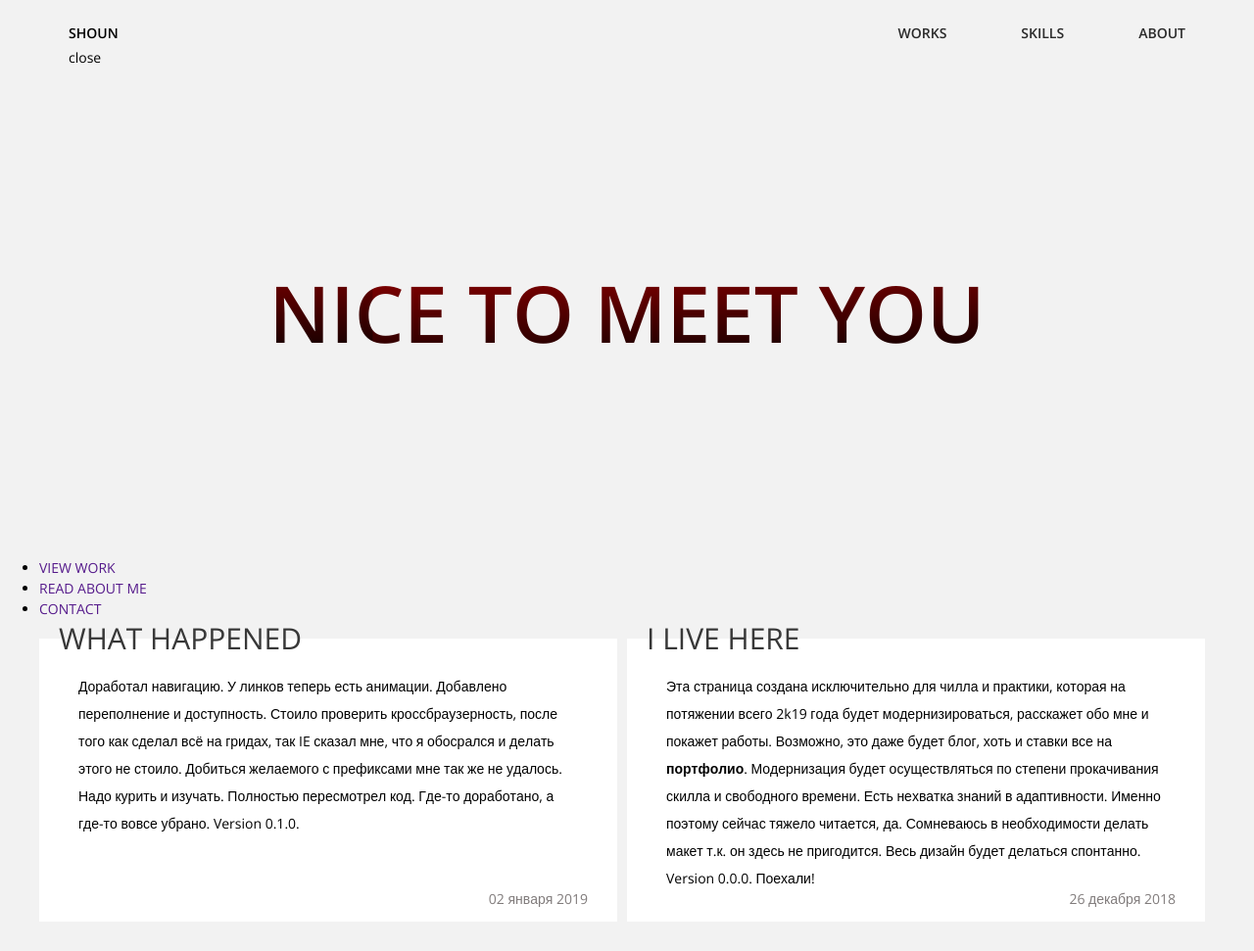
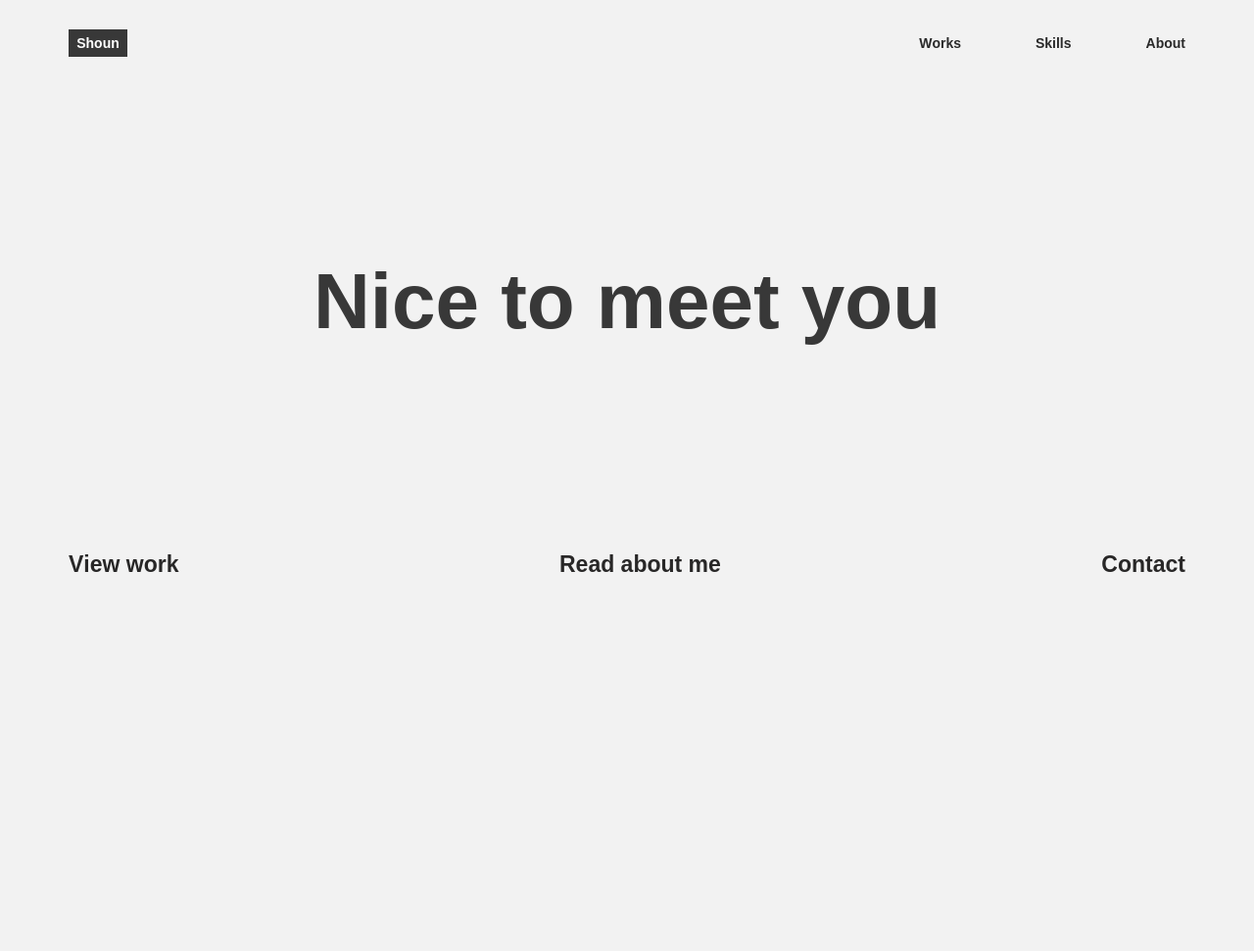
Before and after one commit to Shooouuun/shoun, a plain HTML site: page index.html in a window 1280 px wide. Shown: the whole page at 98% size. After the commit the page ends 800 px from the top, so only its background shows below. Drawn offline with nearby package versions, Linux system fonts and the light colour scheme; a web font is replaced by a local one.

Commit message:
Скрипты, внешняя, шрифты

```diff
--- a/css/style.css
+++ b/css/style.css
@@ -1,3 +1,44 @@
+@font-face {
+  font-family: "Gilroy";
+  src: url("../fonts/gilroyextrabold.woff") format("woff");
+  font-weight: 800;
+}
+
+@font-face {
+  font-family: "Gilroy";
+  src: url("../fonts/gilroylight.woff2") format("woff2"),
+       url("../fonts/gilroylight.woff") format("woff");
+  font-weight: 300;
+}
+
+@font-face {
+font-family: 'Circular Std Book';
+font-style: normal;
+font-weight: normal;
+src: local('Circular Std Book'), url('../fonts/CircularStd-Book.woff') format('woff');
+}
+
+@font-face {
+font-family: 'Circular Std Medium';
+font-style: normal;
+font-weight: normal;
+src: local('Circular Std Medium'), url('../fonts/CircularStd-Medium.woff') format('woff');
+}
+
+@font-face {
+font-family: 'Circular Std Bold';
+font-style: normal;
+font-weight: normal;
+src: local('Circular Std Bold'), url('../fonts/CircularStd-Bold.woff') format('woff');
+}
+
+@font-face {
+font-family: 'Circular Std Black';
+font-style: normal;
+font-weight: normal;
+src: local('Circular Std Black'), url('../fonts/CircularStd-Black.woff') format('woff');
+}
+
 *, *::before, *::after {
   box-sizing: inherit;
   margin: 0;
@@ -31,13 +72,13 @@ a {
 }
 /**********GLOVAL STYLES**********/
 .index-page {
-  font-family: 'Open Sans', Arial, sans-serif;
+  font-family: 'Circular Std Medium', Arial, sans-serif;
   font-size: 14px;
   line-height: 21px;
   font-weight: 400;
   font-kerning: none;
   color: #000000;
-  text-transform: uppercase;
+  text-transform: inherit;
   background-color: #f2f2f2;
   max-width: 1200px;
   min-width: 360px;
@@ -50,14 +91,18 @@ a {
   grid-template-columns: 1fr 2fr;
   grid-template-rows: auto;
   margin: 0 30px;
-  padding-top: 20px;
+  padding-top: 30px;
 }
 
 .header-logotype {
+  text-align: center;
   font-size: 14px;
   line-height: 28px;
   font-weight: 600;
   cursor: default;
+  background-color: #383838;
+  color: white;
+  width: 60px;
 }
 
 .main-nav__wrapper {
@@ -112,7 +157,8 @@ a {
   transition: 0.3s;
 }
 
-.modal-open {
+.modal-open,
+.modal-close {
   display: none;
 }
 /**********MAIN**********/
@@ -127,13 +173,14 @@ a {
 }
 
 .intro-caption {
+  font-family: 'Circular Std Medium', Arial, sans-serif;
   font-size: 80px;
-  line-height: 80px;
+  line-height: 100px;
   font-weight: 600;
   color: #383838;
   cursor: default;
   padding: 0 30px;
-
+  /*
   background: linear-gradient(358deg, #ff004d, #000000, #000000, #ff0000);
   background-size: 80% 800%;
 
@@ -143,8 +190,8 @@ a {
   -webkit-animation: Animation 18s ease infinite;
   -moz-animation: Animation 18s ease infinite;
   animation: Animation 18s ease infinite;
+  */
 }
-
 
 @-webkit-keyframes Animation {
    0%{background-position:0% 96%}
@@ -160,6 +207,25 @@ a {
    0%{background-position:0% 96%}
    50%{background-position:100% 5%}
    100%{background-position:0% 96%}
+}
+
+.intro__nav {
+  margin: 0 30px;
+}
+
+.nav__wrapper {
+  display: flex;
+  justify-content: space-between;
+
+  list-style: none;
+}
+
+.nav__link {
+  font-size: 23px;
+  line-height: 37px;
+  font-weight: 600;
+  color: #282727;
+  cursor: default;
 }
 /**********ABOUT**********/
 .about {
@@ -216,6 +282,7 @@ a {
   display: none;
 }
 
+
 @media (max-width:414px) {
   .main-header {
     position: fixed;
@@ -227,7 +294,7 @@ a {
     grid-template-rows: auto;
     min-height: 50px;
     margin: 0;
-    padding: 14px 30px 14px;
+    padding: 30px 30px 30px;
     background-color: #f2f2f2;
     z-index: 50;
   }
@@ -235,33 +302,40 @@ a {
   .header-logotype {
     font-size: 14px;
     line-height: 26px;
-    font-weight: 600;
-    color: #202020;
+    font-weight: 700;
+    color: white;
   }
 
   .buttons {
+    position: relative;
     display: flex;
     justify-content: flex-end;
   }
 
   .modal-open {
+    position: absolute;
+    right: 0;
     display: flex;
-
+    justify-content: flex-end;
     font-size: 14px;
     line-height: 26px;
     font-weight: 600;
     color: #303030;
-    text-transform: uppercase;
     transition-duration: 0.8s;
     opacity: 1;
-
   }
-
+/*
   .modal-open-disappear {
     transition-duration: 0.8s;
     opacity: 0;
     padding-right: 50px;
   }
+*/
+  .modal-open-1 {
+   transition-duration: 0.8s;
+   right: 30%;
+   opacity: 0;
+ }
 
 
   .main-nav__wrapper {
@@ -381,7 +455,7 @@ a {
   }
 
   .header-logotype-modal {
-    font-family: 'Open Sans', sans-serif;
+    font-family: 'Lato', sans-serif;
     font-size: 22px;
     line-height: 26px;
     font-weight: 400;
@@ -389,25 +463,33 @@ a {
   }
 
   .modal-close {
+    position: absolute;
+    right: 30%;
     display: flex;
     justify-content: flex-end;
-    font-family: 'Open Sans', sans-serif;
     font-size: 14px;
     line-height: 26px;
     font-weight: 600;
     color: #303030;
-    text-transform: uppercase;
+    transition: 0.3s;
     transition-duration: 0.8s;
-
-    opacity: 1;
+    opacity: 0;
   }
 
+  .modal-close-1 {
+
+   right: 0;
+   transition-duration: 0.8s;
+
+   opacity: 1;
+ }
+/*
   .modal-close-appear {
     margin-right: 0;
     transition-duration: 0.8s;
     opacity: 1;
   }
-
+*/
   .modal-open-disappear {
     transition-duration: 0.8s;
     opacity: 0;
@@ -437,7 +519,7 @@ a {
     position: relative;
     z-index: 1;
     display: block;
-    font-family: 'Open Sans', sans-serif;
+    font-family: 'Lato', sans-serif;
     font-size: 50px;
     line-height: 60px;
     font-weight: 400;
--- /dev/null
+++ b/fomts/circular-std-cufonfonts-webfont/example.html
@@ -0,0 +1,23 @@
+<!DOCTYPE html>
+<html xmlns="http://www.w3.org/1999/xhtml">
+<head>
+    <meta http-equiv="Content-Type" content="text/html; charset=utf-8"/>
+    <link rel="stylesheet" type="text/css"
+          href="style.css"/>
+</head>
+
+<body>
+
+<h1>Generated from: http://www.cufonfonts.com</h1><br/>
+<h1 style="font-family:'Circular Std Book';font-weight:normal;font-size:42px">AaBbCcDdEeFfGgHhŞşIıİi Example</h1>
+<h1 style="font-family:'Circular Std Book Italic';font-weight:normal;font-size:42px">AaBbCcDdEeFfGgHhŞşIıİi Example</h1>
+<h1 style="font-family:'Circular Std Medium';font-weight:normal;font-size:42px">AaBbCcDdEeFfGgHhŞşIıİi Example</h1>
+<h1 style="font-family:'Circular Std Medium Italic';font-weight:normal;font-size:42px">AaBbCcDdEeFfGgHhŞşIıİi Example</h1>
+<h1 style="font-family:'Circular Std Bold';font-weight:normal;font-size:42px">AaBbCcDdEeFfGgHhŞşIıİi Example</h1>
+<h1 style="font-family:'Circular Std Bold Italic';font-weight:normal;font-size:42px">AaBbCcDdEeFfGgHhŞşIıİi Example</h1>
+<h1 style="font-family:'Circular Std Black';font-weight:normal;font-size:42px">AaBbCcDdEeFfGgHhŞşIıİi Example</h1>
+<h1 style="font-family:'Circular Std Black Italic';font-weight:normal;font-size:42px">AaBbCcDdEeFfGgHhŞşIıİi Example</h1>
+
+
+</body>
+</html>
--- /dev/null
+++ b/fomts/circular-std-cufonfonts-webfont/style.css
@@ -0,0 +1,64 @@
+/* #### Generated By: http://www.cufonfonts.com #### */
+
+@font-face {
+font-family: 'Circular Std Book';
+font-style: normal;
+font-weight: normal;
+src: local('Circular Std Book'), url('CircularStd-Book.woff') format('woff');
+}
+
+
+@font-face {
+font-family: 'Circular Std Book Italic';
+font-style: normal;
+font-weight: normal;
+src: local('Circular Std Book Italic'), url('CircularStd-BookItalic.woff') format('woff');
+}
+
+
+@font-face {
+font-family: 'Circular Std Medium';
+font-style: normal;
+font-weight: normal;
+src: local('Circular Std Medium'), url('CircularStd-Medium.woff') format('woff');
+}
+
+
+@font-face {
+font-family: 'Circular Std Medium Italic';
+font-style: normal;
+font-weight: normal;
+src: local('Circular Std Medium Italic'), url('CircularStd-MediumItalic.woff') format('woff');
+}
+
+
+@font-face {
+font-family: 'Circular Std Bold';
+font-style: normal;
+font-weight: normal;
+src: local('Circular Std Bold'), url('CircularStd-Bold.woff') format('woff');
+}
+
+
+@font-face {
+font-family: 'Circular Std Bold Italic';
+font-style: normal;
+font-weight: normal;
+src: local('Circular Std Bold Italic'), url('CircularStd-BoldItalic.woff') format('woff');
+}
+
+
+@font-face {
+font-family: 'Circular Std Black';
+font-style: normal;
+font-weight: normal;
+src: local('Circular Std Black'), url('CircularStd-Black.woff') format('woff');
+}
+
+
+@font-face {
+font-family: 'Circular Std Black Italic';
+font-style: normal;
+font-weight: normal;
+src: local('Circular Std Black Italic'), url('CircularStd-BlackItalic.woff') format('woff');
+}
--- a/index.html
+++ b/index.html
@@ -4,24 +4,24 @@
   <meta charset="utf-8">
   <title>SHOUN • Главная</title>
   <link rel="icon" href="img/favicon.ico">
-  <link href="https://fonts.googleapis.com/css?family=Open+Sans:300,400,600&amp;subset=cyrillic" rel="stylesheet">
+  <link href="https://fonts.googleapis.com/css?family=Lato:400,700" rel="stylesheet">
   <meta name="viewport" content="width=device-width, initial-scale=1.0" />
   <link rel="stylesheet" href="css/min-normalize.css">
   <link rel="stylesheet" href="css/style.css">
 </head>
 <body class="index-page">
   <header class="main-header">
-    <a class="header-logotype" title="shoun">shoun</a>
+    <a class="header-logotype" title="shoun">Shoun</a>
     <nav class="main-nav__wrapper">
       <ul class="main-nav__list">
-        <li class="main-nav__item"><a class="main-nav__link" href="#">works</a></li>
-        <li class="main-nav__item"><a class="main-nav__link" href="#">skills</a></li>
-        <li class="main-nav__item"><a class="main-nav__link" href="#">about</a></li>
+        <li class="main-nav__item"><a class="main-nav__link" href="#">Works</a></li>
+        <li class="main-nav__item"><a class="main-nav__link" href="#">Skills</a></li>
+        <li class="main-nav__item"><a class="main-nav__link" href="#">About</a></li>
       </ul>
     </nav>
     <div class="buttons">
-      <button class="modal-open" type="button">menu</button>
-      <button class="modal-close" type="button">close</button>
+      <button class="modal-open" type="button">Menu</button>
+      <button class="modal-close" type="button">Close</button>
     </div>
   </header>
 
@@ -33,12 +33,12 @@
     <section class="intro__nav">
       <h2 class="visually-hidden">bottom</h2>
       <ul class="nav__wrapper">
-        <li><a class="nav__link" href="">view work</a></li>
-        <li><a class="nav__link" href="">read about me</a></li>
-        <li><a class="nav__link" href="">contact</a></li>
+        <li><a class="nav__link" href="">View work</a></li>
+        <li><a class="nav__link" href="">Read about me</a></li>
+        <li><a class="nav__link" href="">Contact</a></li>
       </ul>
     </section>
-
+<!--
     <section class="about">
       <h2 class="visually-hidden">about</h2>
       <div class="test">
@@ -55,7 +55,7 @@
       </div>
     </section>
   </main>
-
+-->
   <section class="modal-login">
     <h2 class="visually-hidden">popup</h2>
     <header class="header-modal">
@@ -75,7 +75,7 @@
 
 
   <script>
-
+/*
     var link = document.querySelector(".modal-open");
 
     var popup = document.querySelector(".modal-login");
@@ -107,6 +107,27 @@
       disappear.classList.remove("modal-open-disappear");
       disappear.classList.remove("modal-error");
     });
+*/
+  var link = document.querySelector(".modal-open");
+
+  var popup = document.querySelector(".modal-login");
+  var close = document.querySelector(".modal-close");
+
+  link.addEventListener("click", function (evt) {
+    evt.preventDefault();
+    popup.classList.add("modal-show");
+    link.classList.add("modal-open-1");
+    close.classList.add("modal-close-1");
+  });
+
+  close.addEventListener("click", function (evt) {
+    evt.preventDefault();
+    popup.classList.remove("modal-show");
+    link.classList.remove("modal-open-1");
+    close.classList.remove("modal-close-1");
+
+    popup.classList.remove("modal-error");
+  });
 
   </script>
 </body>
```
Also changed, not shown: fomts/CircularStd-Black.woff (added), fomts/CircularStd-BlackItalic.woff (added), fomts/CircularStd-Bold.woff (added), fomts/CircularStd-BoldItalic.woff (added), fomts/CircularStd-Book.woff (added), fomts/CircularStd-BookItalic.woff (added), fomts/CircularStd-Medium.woff (added), fomts/CircularStd-MediumItalic.woff (added), fomts/circular-std-cufonfonts-webfont/CircularStd-Black.woff (added), fomts/circular-std-cufonfonts-webfont/CircularStd-Bold.woff (added), fomts/circular-std-cufonfonts-webfont/CircularStd-Book.woff (added), fomts/circular-std-cufonfonts-webfont/CircularStd-Medium.woff (added).
